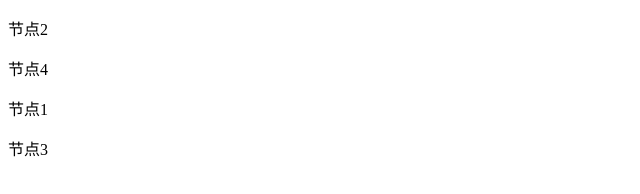
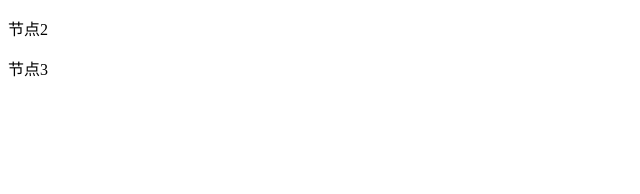
Before and after one commit to TingYinHelen/toy-vue3, a website: page index.html in a window 1280 px wide. Shown: the whole page, without its empty margins (0-640 px from the left). Drawn offline with Linux system fonts and the light colour scheme.

Commit message:
diff中移除元素

```diff
--- a/index.html
+++ b/index.html
@@ -23,8 +23,6 @@
 // 新的 VNode
 const nextVNode = h('div', null, [
   h('p', { key: 'b' }, '节点2'),
-  h('p', { key: 'd' }, '节点4'),
-  h('p', { key: 'a' }, '节点1'),
   h('p', { key: 'c' }, '节点3'),
 ])
 
--- a/src/render.js
+++ b/src/render.js
@@ -320,6 +320,14 @@
               mount(nextVNode, container, false, refNode);
             }
           }
+
+          for (let i = 0; i < prevChildren.length; i++) {
+            const prevVnode = prevChildren[i];
+            const has = nextChildren.find(nextVnode => nextVnode.key === prevVnode.key);
+            if (!has) {
+              container.removeChild(prevVnode.el);
+            }
+          }
           break
       }
       break
```
